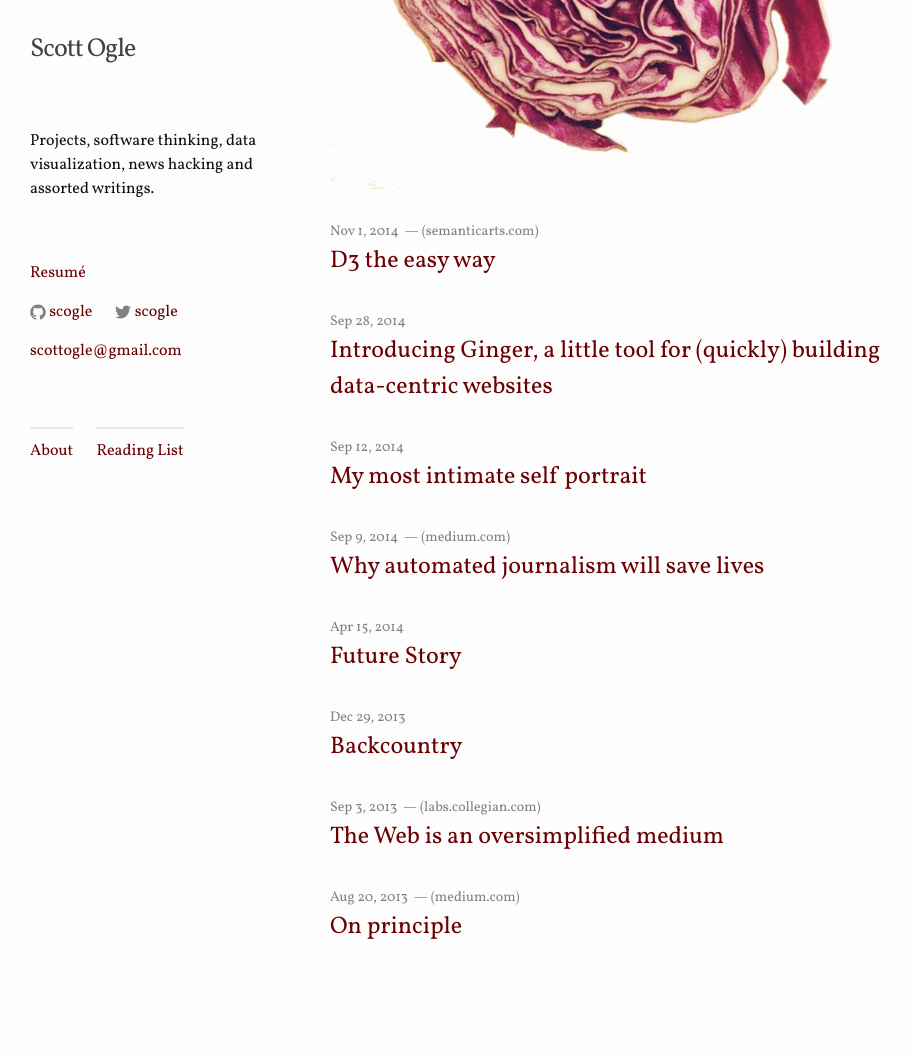
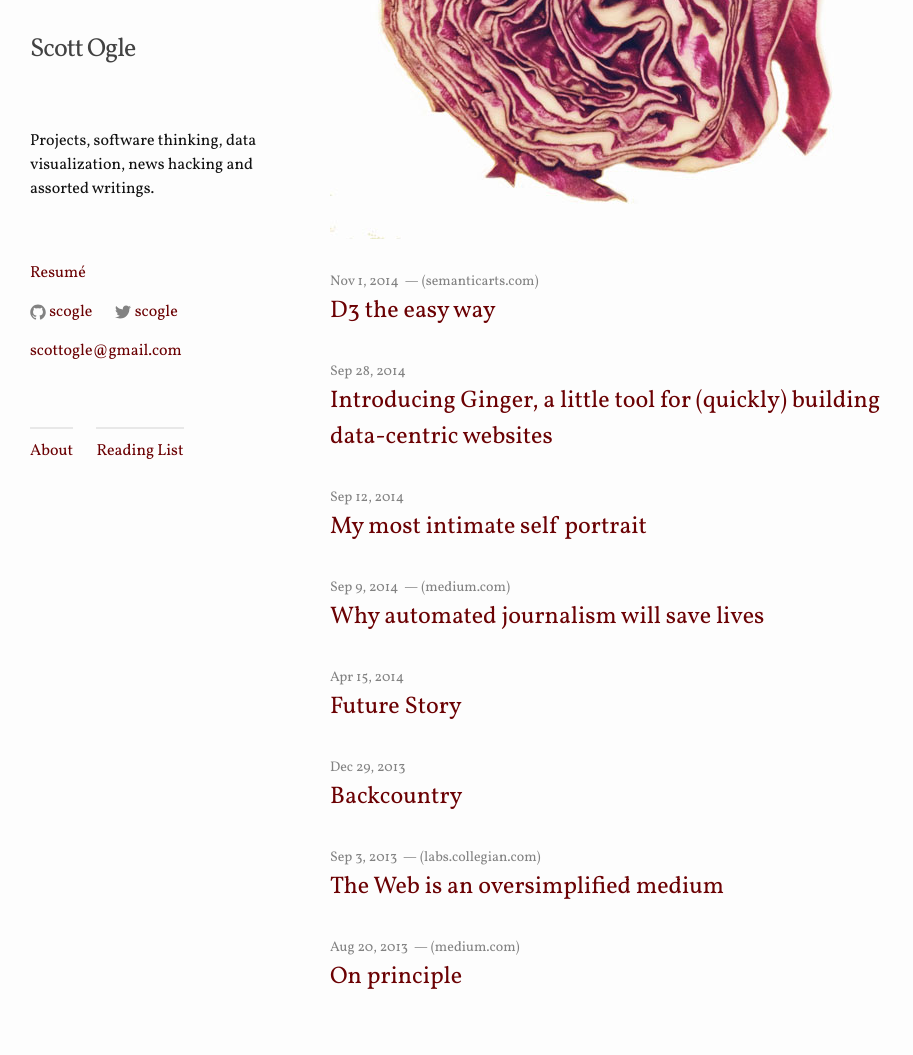
Before and after one commit to scogle/scogle.github.io, a Jekyll site: the page built from index.html, in a window 1280 px wide. Shown: the whole page, without its empty margins (0-913 px from the left). Built offline with Jekyll 4.4.1, drawn with Linux system fonts in a browser that asks for light colours; before the commit the page ends 1005 px from its top, so only the background shows below that.

Commit message:
moved cabbage 50px down

```diff
--- a/_sass/_layout.scss
+++ b/_sass/_layout.scss
@@ -88,7 +88,7 @@
     }
 }
 
-.header-image { margin: -300px 0 30px 0; }
+.header-image { margin: -250px 0 30px 0; }
 
 
 /**
```
